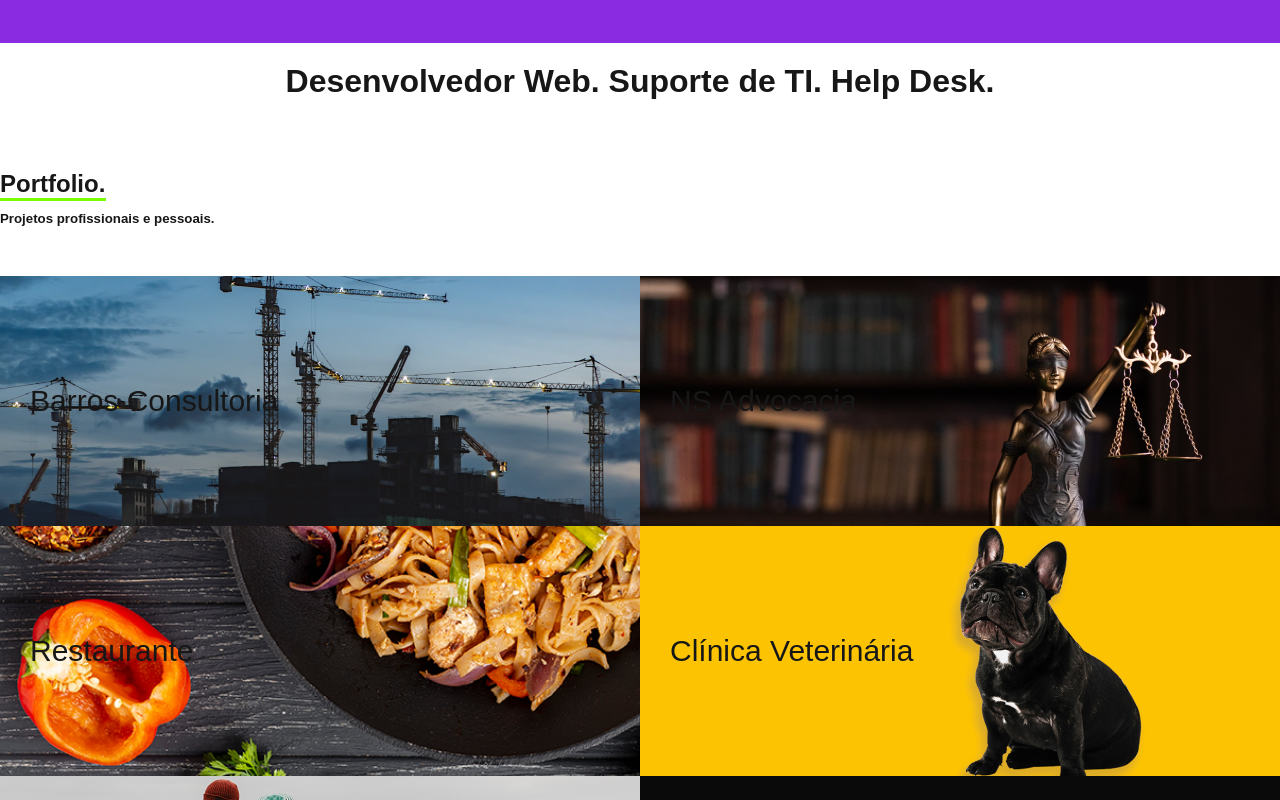
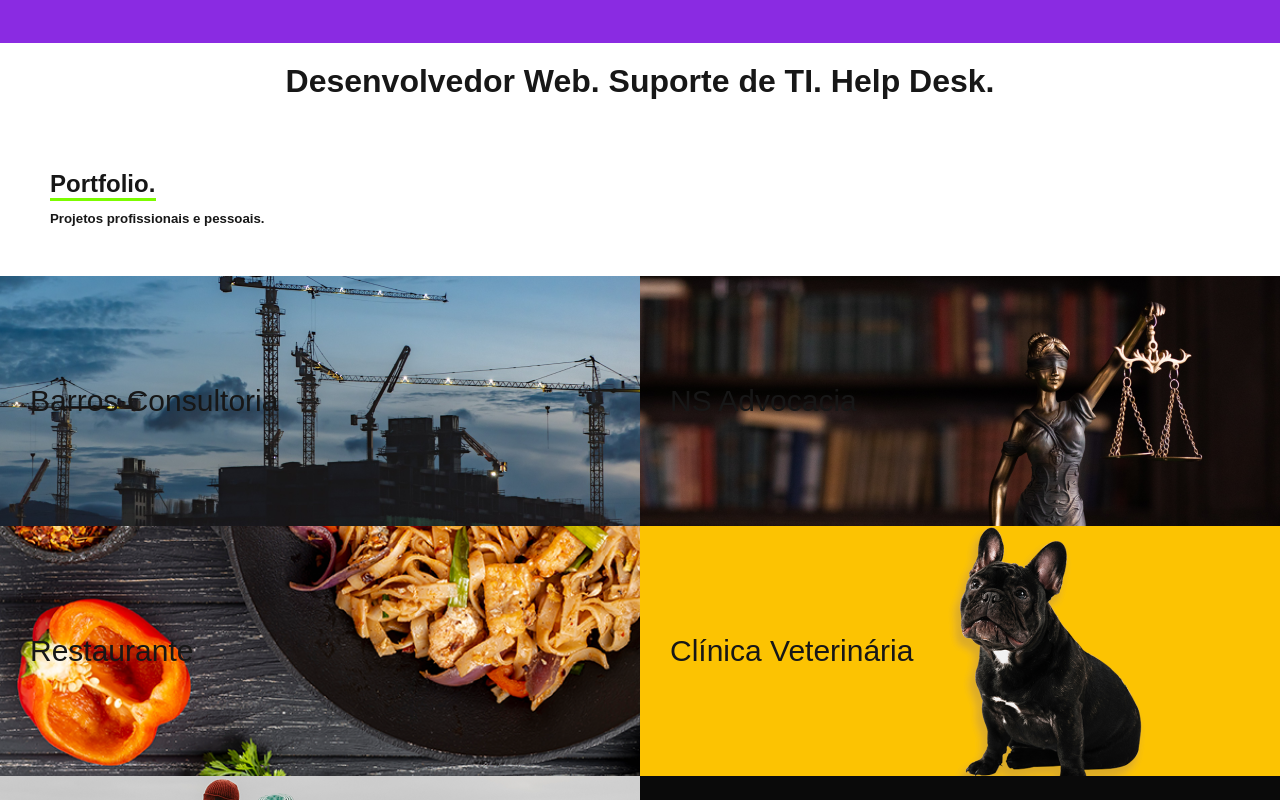
Before and after one commit to itsimoes/portfolio2025, a Next.js app: page / in a window 1280 px wide. Shown: the part 680-1480 px from the top of the page. Built offline with nearby package versions, Linux system fonts and the light colour scheme.

Commit message:
ajuste no layout do container principal

```diff
--- a/src/components/Portfolio/style.scss
+++ b/src/components/Portfolio/style.scss
@@ -1,14 +1,23 @@
+.portfolio_wrapper {
+    display: flex;
+    flex-direction: column;
+    justify-content: center;
+    align-items: center;
+}
 .portfolio_container {
     display: flex;
     flex-direction: column;
     background-size: cover;
     justify-content: center;
     align-items: center;
+    width: 100%;
+    max-width: 1920px;
 }
 
 .portfolio_title {
     display: flex;
     flex-direction: column;
+    align-self: flex-start;
     width: 100%;
     margin: 50px;
 }
```
